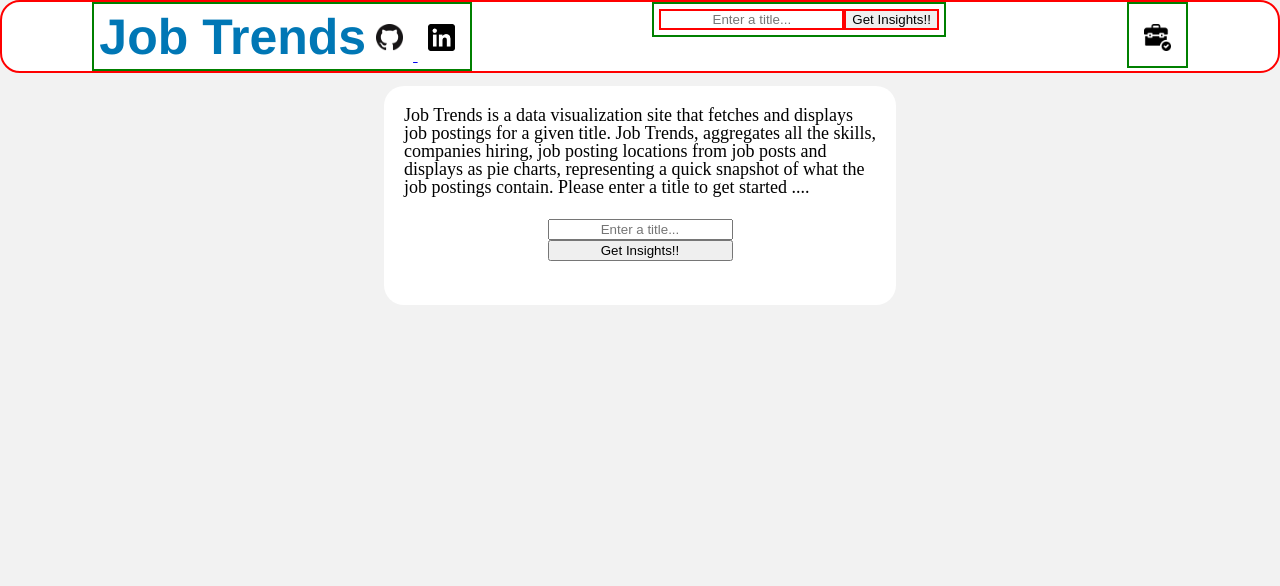
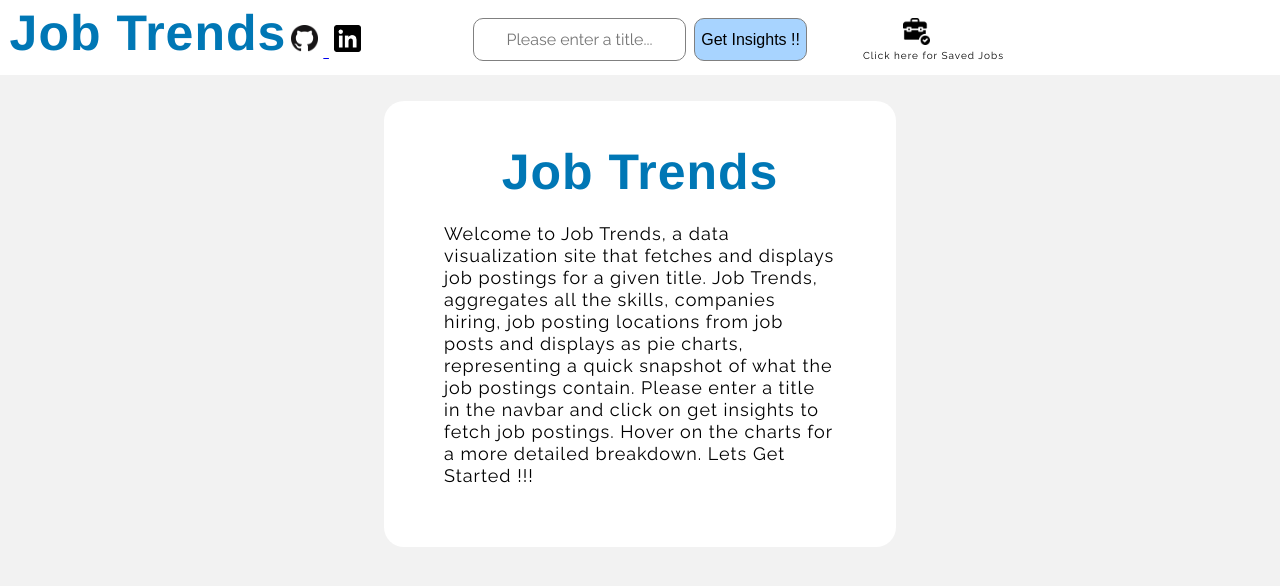
Before and after one commit to SwathiBalasubramanyam/job-trends, a website built with webpack: page index.html in a window 1280 px wide. Built offline with nearby package versions, Linux system fonts and the light colour scheme.

Commit message:
More features

```diff
--- a/index.html
+++ b/index.html
@@ -17,21 +17,22 @@
             <div class="title">Job Trends</div>
             <div class="about-me-links">
                 <a class="header-link" href="https://github.com/SwathiBalasubramanyam" target="_blank">
-                    <img src="./imgs/github.png" alt="">
+                    <img class="about-me-img" src="./imgs/github.png" alt="">
                 </a>
                 <a class="header-link" href="https://www.linkedin.com/in/swathi-balasubramanyam-4a4280124/" target="_blank">
-                    <img src="./imgs/linkedin.png" alt="">
+                    <img class="about-me-img" src="./imgs/linkedin.png" alt="">
                 </a>
             </div>
         </div>
 
         <div class="nav-bar-user-input">
-            <input type="text" name="nav-user-input-text" placeholder="Enter a title..." value="">
-            <input class="nav-user-input-btn" type="submit" value="Get Insights!!">
+            <input type="text" name="nav-user-input-text" placeholder="Please enter a title..." value="">
+            <input class="nav-user-input-btn" type="submit" value="Get Insights !!">
         </div>
 
         <div class="nav-bar-jobs">
             <img src="./imgs/job.png" alt="">
+            <div class="nav-bar-jobs-text">Click here for Saved Jobs</div>
         </div>
     </header>
 
@@ -39,13 +40,11 @@
     <div class="page-content">
 
         <div class="intro">
+            <div class="title">Job Trends</div>
             <div class="intro-text">
-                Job Trends is a data visualization site that fetches and displays job postings for a given title. Job Trends, aggregates all the skills, companies hiring, job posting locations from job posts and displays as pie charts, representing a quick snapshot of what the job postings contain. Please enter a title to get started ....
+                Welcome to Job Trends, a data visualization site that fetches and displays job postings for a given title. Job Trends, aggregates all the skills, companies hiring, job posting locations from job posts and displays as pie charts, representing a quick snapshot of what the job postings contain. Please enter a title in the navbar and click on get insights to fetch job postings. Hover on the charts for a more detailed breakdown. Lets Get Started !!!
             </div>
-            <div class="user-input">
-                <input type="text" name="user-input-text" placeholder="Enter a title..." value="">
-                <input class="user-input-btn" type="submit" value="Get Insights!!">
-            </div>
+            <!-- <button class="intro-modal-btn">Lets Get Started !!</button> -->
         </div>
 
         <div class="results">
--- a/src/index.js
+++ b/src/index.js
@@ -7,18 +7,25 @@ document.addEventListener("DOMContentLoaded", main);
 class jobTrends{
 
     constructor(){
-        this.getInsightsBtn = document.querySelector(".user-input-btn");
-        this.userTitleInput = document.querySelector("input[name='user-input-text']")
+        this.getInsightsBtn = document.querySelector(".nav-user-input-btn");
+        this.userTitleInput = document.querySelector("input[name='nav-user-input-text']")
         this.jobPostsSuccess = document.querySelector(".successful-results")
         this.jobPostsFaliure = document.querySelector(".unsuccessful-results")
+
+        this.savedJobsBtn = document.querySelector(".nav-bar-jobs")
+
+        this.savedJobsBtn.addEventListener("click", this.getSavedJobs.bind(this))
+
         this.userTitleInput.addEventListener("click", () => {
             this.userTitleInput.value = ""
         })
         this.getInsightsBtn.addEventListener("click", this.getInsights.bind(this))
+
     }
 
     async getInsights(event){
         event.preventDefault();
+        this.hideIntroModal();
         this.currentTitle = this.userTitleInput.value
         this.jobPostsIns = new jobPosts(this.currentTitle);
         await this.jobPostsIns.fetchJobs()
@@ -89,6 +96,35 @@ class jobTrends{
             domEle.removeChild(domEle.firstChild)
         }
     }
+
+    hideIntroModal(){
+        this.pageContent = document.querySelector(".page-content");
+        this.introModal = document.querySelector(".intro");
+        if (this.introModal){
+            this.pageContent.removeChild(this.introModal)
+        }
+    }
+
+    async getSavedJobs(event){
+        event.preventDefault();
+        this.hideIntroModal();
+        this.hideGraphs();
+
+        this.currentTitle = this.userTitleInput.value
+        this.jobPostsIns = new jobPosts(this.currentTitle);
+        await this.jobPostsIns.fetchJobs()
+            .then(this.jobPostsIns.getJobs.bind(this.jobPostsIns));
+
+        if(!this.jobPostsIns.jobPosts.length){
+            this.jobPostsSuccess.setAttribute("hidden", "hidden")
+            this.jobPostsFaliure.removeAttribute("hidden")
+        } else {
+            this.jobPostsSuccess.removeAttribute("hidden")
+            this.jobPostsFaliure.setAttribute("hidden", "hidden")
+            this.handleJobPosts();
+        }
+
+    }
 }
 
 function main() {
--- a/src/scripts/job_card.js
+++ b/src/scripts/job_card.js
@@ -29,6 +29,7 @@ export class jobCard{
         this.removeShown();
         this.jobCardDomEle.setAttribute("is-shown", "is-shown");
         this.jobCardDomEle.style.backgroundColor = "#a8d4ff";
+
         const superParent = document.querySelector(".job-posts");
 
         const parentEle = document.querySelector(".job-desc-container");
--- a/src/styles/header.css
+++ b/src/styles/header.css
@@ -1,42 +1,83 @@
 body {
-    /* font-family: 'Raleway', sans-serif; */
     font-size: 18px;
     background-color: #f2f2f2;
+    line-height: 22px;
+    letter-spacing: 1px;
+    font-family: 'Raleway', sans-serif;
 }
 
 .header {
     display: flex;
     justify-content: space-around;
     background-color: white;
-    border-radius: 20px;
-    border: 2px solid red;
+    height: 75px;
+    width: 100%;
 }
 
 .header > * {
-    border: 2px solid green;
-    padding: 5px;
-    display: flex;
-    align-items: center;
-    height: 100%;
+    flex: 1;
+    margin: 0.75%
 }
 
 .about-me {
-    display: flex
+    display: flex;
 }
+
 .title {
+    padding-top: 12px;
     color: #0077b5;
     font-family: Helvetica, Arial, sans-serif;
     font-size: 50px;
     font-weight: bold;
 }
 
-img {
-    padding: 10px;
+.about-me-img {
+    padding: 5px;
     padding-top: 15px;
     height: 27px;
     width: 27px;
 }
 
+.nav-bar-user-input{
+    display: flex;
+    justify-content: center;
+}
+
 .nav-bar-user-input > * {
-    border: 2px solid red;
+    margin: 2% 1% 1% 1%;
+    border: 0.5px solid gray;
+    border-radius: 10px;
+    font-size: 16px;
+    text-align: center;
 }
+
+::-webkit-input-placeholder{
+    text-align: center;
+    font-family: 'Raleway', sans-serif;
+
+}
+
+.nav-user-input-btn{
+    cursor: pointer;
+    background-color: #a8d4ff;
+}
+
+.nav-bar-jobs {
+    display: flex;
+    flex-direction: column;
+}
+
+.nav-bar-jobs-text {
+    font-size: 10px;
+}
+
+.nav-bar-jobs > img:hover {
+    cursor: pointer;
+}
+
+.nav-bar-jobs > img {
+    padding-top: 8px;
+    padding-left: 40px;
+    height: 27px;
+    width: 27px;
+}
--- a/src/styles/page_content.css
+++ b/src/styles/page_content.css
@@ -3,38 +3,25 @@
     flex-direction: column;
 }
 
-.intro{
-    margin-top: 1%;
+.intro {
+    margin-top: 2%;
     margin-left: 30%;
     margin-right: 30%;
-    padding: 20px;
+    padding: 40px;
     display: flex;
     flex-direction: column;
-    justify-content: center;
     align-items: center;
     border-radius: 20px;
     background-color: white;
 }
 
-.user-input {
-    padding: 5%;
-    display: flex;
-    flex-direction: column;
-    justify-content: space-around;
+.intro > * {
+    padding: 20px;
 }
 
-/* input {
-    margin: 5px;
-    text-align: center;
+.intro-modal-btn {
     border: 0.5px solid gray;
-    border-radius: 10px;
-    height: 20px;
-} */
-
-::-webkit-input-placeholder{
-    text-align: center;
+    background-color:  #a8d4ff;
+    border-radius: 20px;
+    padding: 10px 40px 10px 40px;
 }
-
-.user-input-btn{
-    cursor: pointer;
-}
--- a/src/styles/results.css
+++ b/src/styles/results.css
@@ -49,6 +49,10 @@
     cursor: pointer;
 }
 
+/* div[is-shown='is-shown']{
+    background-color: blue;
+} */
+
 .job-desc-container {
     background-color: white;
     border-radius: 5px;
```
Also changed, not shown: dist/main.css, dist/main.js, imgs/data_visualization_background.jpg (deleted), imgs/save.png (added), imgs/saved.png (added).
